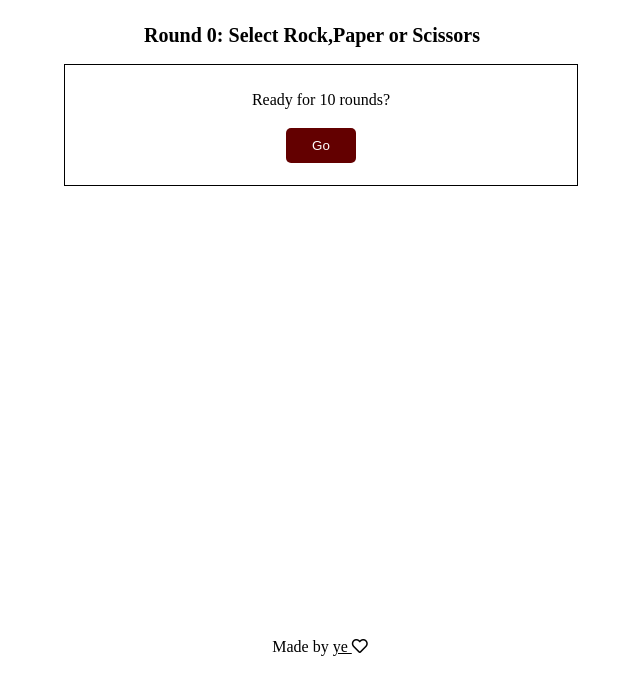
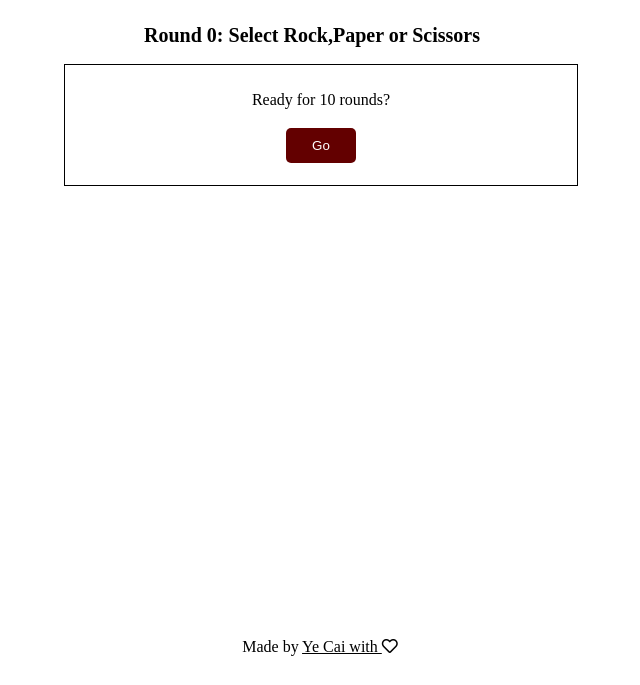
Before and after one commit to liliancai/RockPaperScissors, a plain HTML site: page index.html in a window 1280 px wide. Shown: the part 115-800 px from the top of the page, without its empty margins (328-968 px from the left). Drawn offline with Linux system fonts and the light colour scheme; a web font is replaced by a local one.

Commit message:
Update index.html

```diff
--- a/index.html
+++ b/index.html
@@ -65,7 +65,7 @@
 	<footer id="center">
 		Made by
 		<a href="../index.html">
-			ye
+			Ye Cai with
 			<i class="far fa-heart" aria-hidden="true"></i>
 	<!--	</i>-->
 		</a>
```
